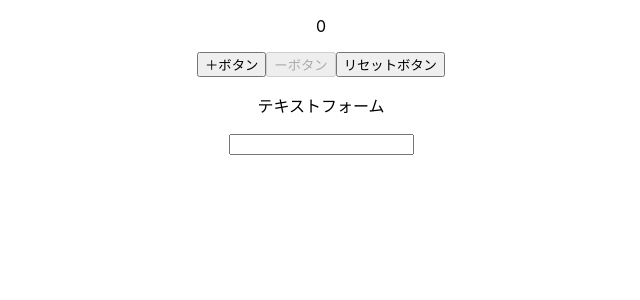
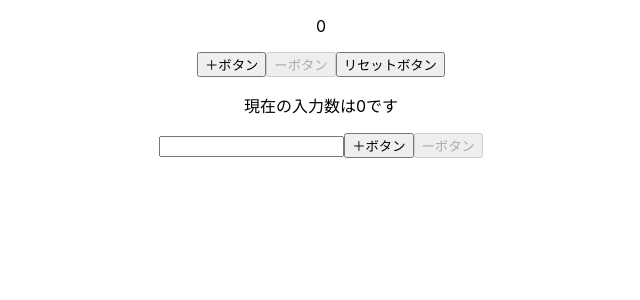
Before and after one commit to furu0202/studyApp, a React (Create React App) app: page / in a window 1280 px wide. Shown: the top 300 px of the page, without its empty margins (319-959 px from the left). Built offline with nearby package versions, Linux system fonts and the light colour scheme.

Commit message:
テキストフォーム　ボタンの実装

```diff
--- a/src/App.js
+++ b/src/App.js
@@ -14,6 +14,14 @@ function App() {
     setCount((prevcount) => (prevcount = 0));
   };
 
+  const [counter, setCounter] = useState(0);
+  const textPushButtonPlus = () => {
+    setCounter((prevcount) => prevcount + 2);
+  };
+  const textPushButtonMinus = () => {
+    setCounter((prevcount) => prevcount - 2);
+  };
+
   return (
     <div className='App'>
       <p>{count}</p>
@@ -22,8 +30,12 @@ function App() {
         ーボタン
       </button>
       <button onClick={pushButtonReset}>リセットボタン</button>
-      <p>テキストフォーム</p>
+      <p>現在の入力数は{counter}です</p>
       <input type='text'></input>
+      <button onClick={textPushButtonPlus}>＋ボタン</button>
+      <button onClick={textPushButtonMinus} disabled={counter === 0}>
+        ーボタン
+      </button>
     </div>
   );
 }
```
